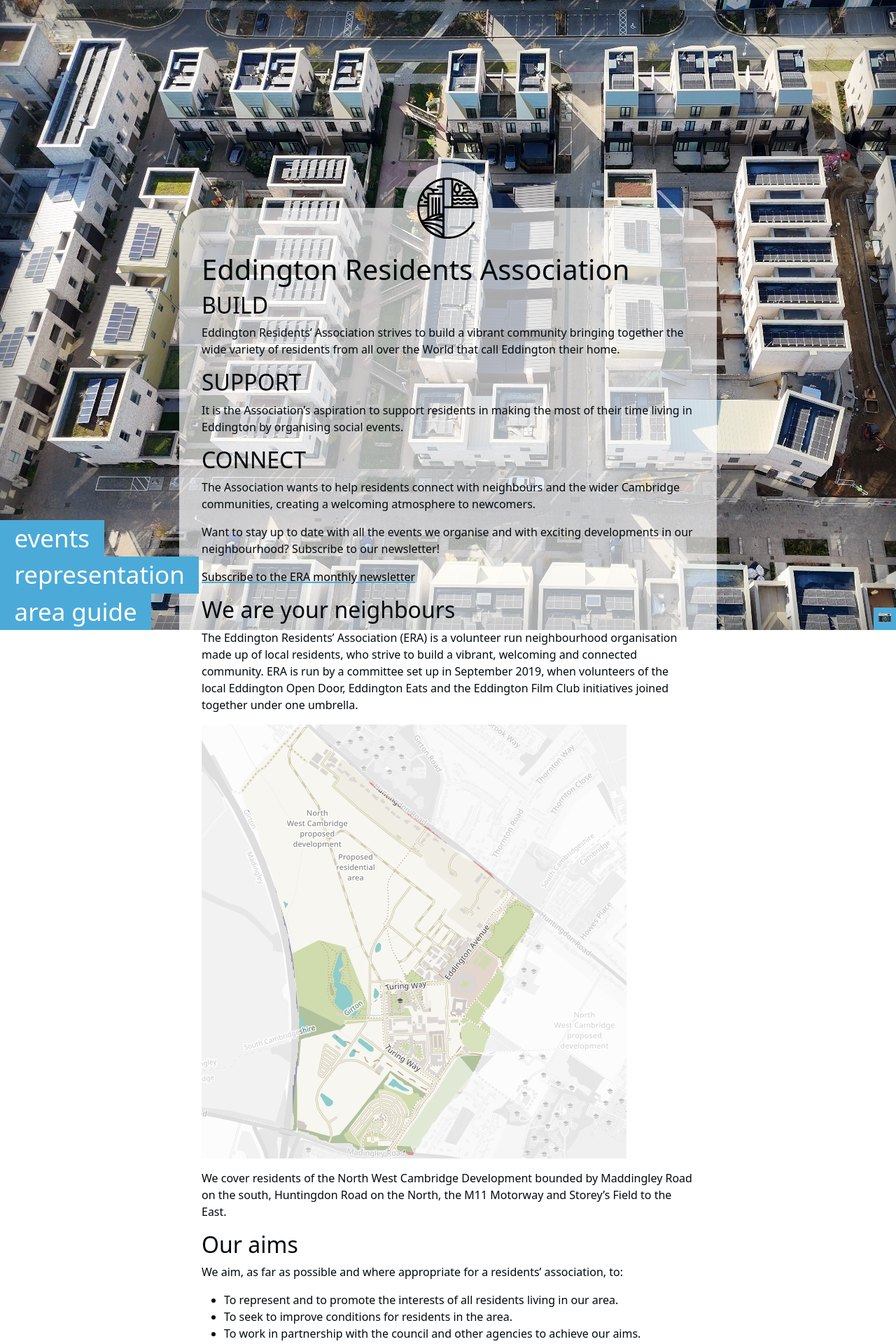
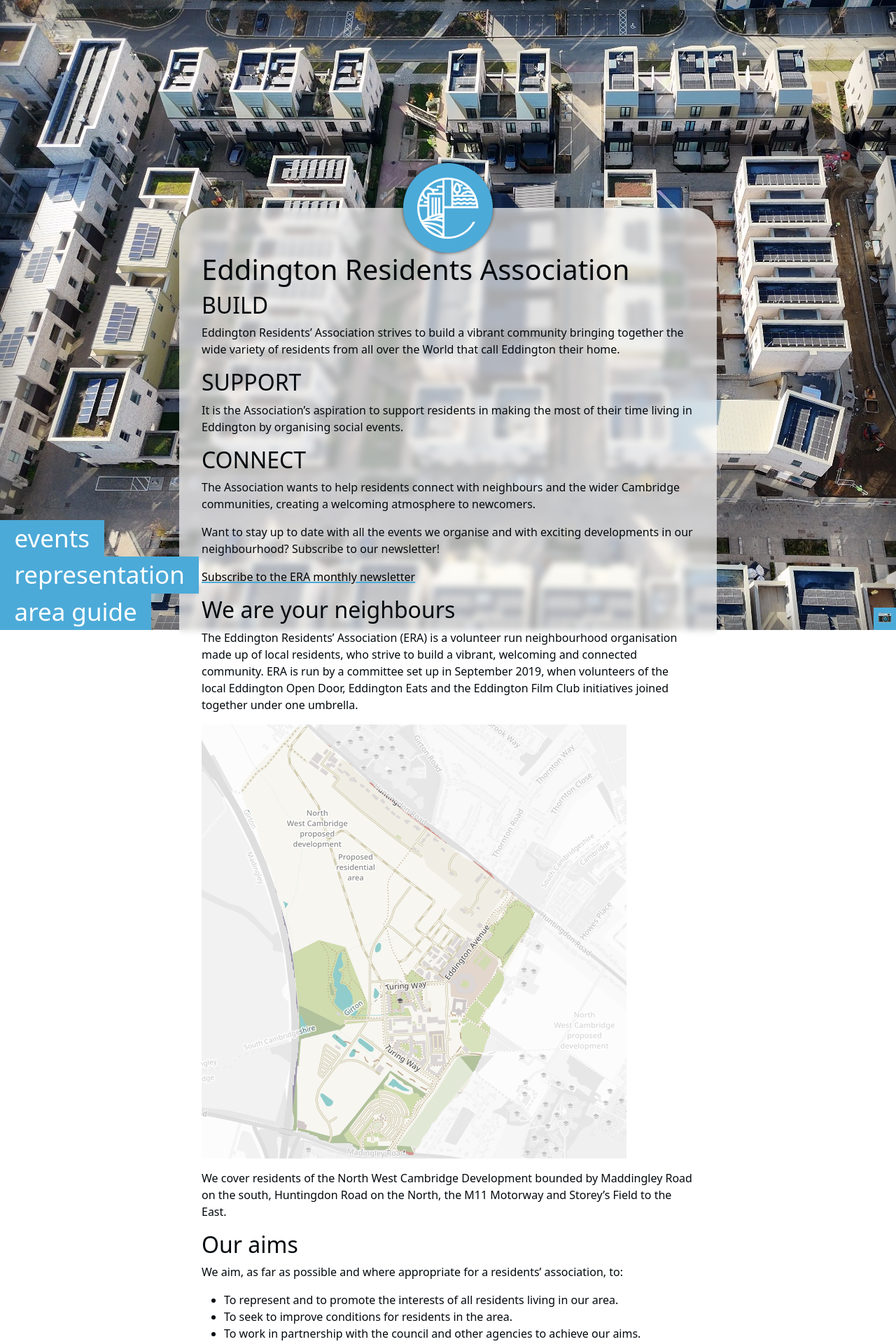
Before and after one commit to pieterdesnerck/website, a Jekyll site: the page built from docs/index.md, in a window 1280 px wide. Shown: the top 1920 px of the page at 70% size. Built offline with Jekyll 4.4.1, drawn with Linux system fonts in a browser that asks for light colours.

Commit message:
improve logo styling and decouple from page

```diff
--- a/docs/_layouts/default.html
+++ b/docs/_layouts/default.html
@@ -85,27 +85,39 @@
       margin: 33vh auto 33vh;
       min-height: 100vh;
       background-color: #ffffffaa;
+      backdrop-filter: blur(5px);
       padding: 4em 2em 6em;
       border-radius: var(--menu-dim);
       color: #03090d;
     }
 
-    main > .logo, main > .logo > img{
-      position: absolute;
+    .logo, .logo > img{
       display: block;
       width: 8em;
       color: black;
     }
-    main > .logo {
-      top: -4em;
+    .logo {
+      position: absolute;
+      top: calc(33vh - 4em);
       left: 50%;
       margin-left: -4em;
-      height: 4em;
+      height: 8em;
       overflow: visible;
       background-color:  #ffffffaa;
-      border-radius: 4em 4em 0 0;
+      background-color:  #4caad8;
+      backdrop-filter: blur(5px);
+      border-radius: 4em;
+      box-shadow: 0 0 5px #000000aa;
+      transition: all .1s ease-in;
+      z-index: 2;
     }
-    main > .logo > img{
+    .logo:hover {
+      box-shadow: 0 0 8px #000000dd;
+      transform: scale(105%, 105%);
+      transform-origin: 50% 50%;
+    }
+    .logo > img{
+      position: absolute;
       width: 6em;
       left: 1em;
       top: 1em;
@@ -130,10 +142,13 @@
       display: inline-block;
       text-decoration: underline 0.1em solid rgba(76, 170, 216, 1);
       text-decoration-skip-ink: auto;
+      transition: all .1s ease-in;
     }
     p > a:hover {
-      text-decoration: underline 0.25em solid rgba(76, 170, 216, 0.5);
+      text-decoration: underline 0.2em solid rgba(76, 170, 216, 0.5);
       text-decoration-skip-ink: none;
+      transform: scale(105%, 105%);
+      transform-origin: 50% 50%;
     }
 
 
@@ -155,8 +180,8 @@
       <a href="/representation">representation</a>
       <a href="/area-guide">area guide</a>
     </nav>
+    <a class="logo" href="/"><img src="images/logo.svg" /></a>
     <main class="">
-      <a class="logo" href="/"><img src="images/logo.svg" /></a>
       <h1>{{ page.title }}</h1>
       {{ content }}
       <br>
```
Also changed, not shown: other parts of docs/_layouts/default.html (+10 -0 lines), docs/images/logo.svg.
